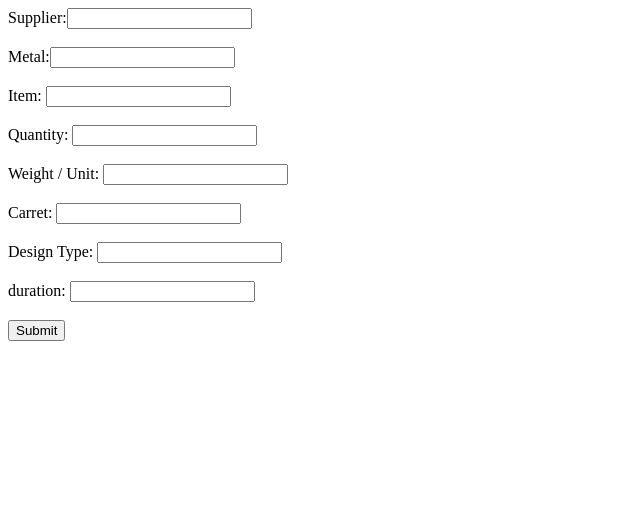
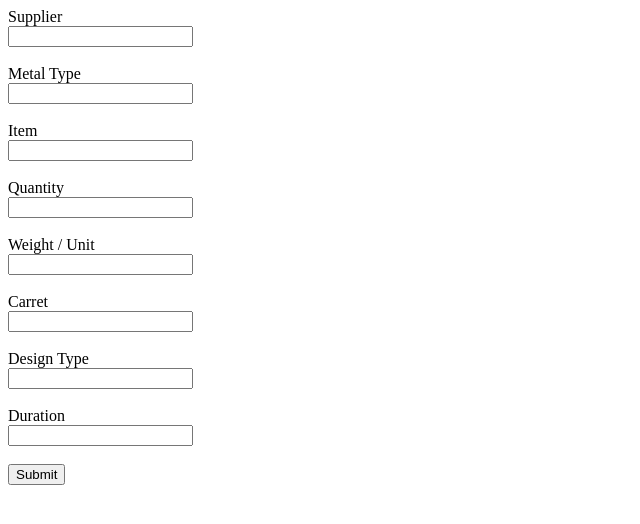
Before and after one commit to joydeep-ganguly/supplier_delivery, a Flask app: page / in a window 1280 px wide. Shown: the top 524 px of the page, without its empty margins (0-640 px from the left). Run offline with Flask 3, Linux system fonts and the light colour scheme; parts of the project's set-up code (start-up, migrations or seed data) failed here and were passed over.

Commit message:
index.html changed

```diff
--- a/templates/index.html
+++ b/templates/index.html
@@ -1,21 +1,45 @@
+<!DOCTYPE html>
+<html>
+	<head>
 		<title>Worker Selection</title>
+	</head>
+<body>
+
 		<form method="POST">
-    Supplier:<input type="text" name='workno'>
+			<label for="workno">Supplier</label><br>
+			<input type="text" name='workno' id="workno">
 			<br><br>
-	Metal:<input type="text" name='mtcode'>
+
+			<label for="mtcode">Metal Type</label><br>
+			<input type="text" name='mtcode' id="mtcode">
 			<br><br>
-	Item:  <input type="text" name='itemcode'>
+
+			<label for="itemcode">Item</label><br>
+			<input type="text" name='itemcode' id="itemcode">
 			<br><br>
-	Quantity:  <input type="text" name='qty'>
+
+			<label for="qty">Quantity</label><br>
+			<input type="text" name='qty' id="qty">
 			<br><br>
-	Weight / Unit:  <input type="text" name='wtperunit'>
+
+			<label for="wtperunit">Weight / Unit</label><br>
+			<input type="text" name='wtperunit' id="wtperunit">
 			<br><br>
-    Carret:  <input type="text" name='carret'>
+
+			<label for="carret">Carret</label><br>
+			<input type="text" name='carret' id="carret">
 			<br><br>
-	Design Type:  <input type="text" name='xrx_sam'>
+
+			<label for="xrx_sam">Design Type</label><br>
+			<input type="text" name='xrx_sam' id="xrx_sam">
 			<br><br>
-	duration:  <input type="text" name='duration'>
+
+			<label for="duration">Duration</label><br>
+			<input type="text" name='duration' id="duration">
 			<br><br>
 
 			<input type="submit">
 	</forms>
+
+</body>
+</html>
```
Lines whose indentation alone changed are shown as unchanged.
